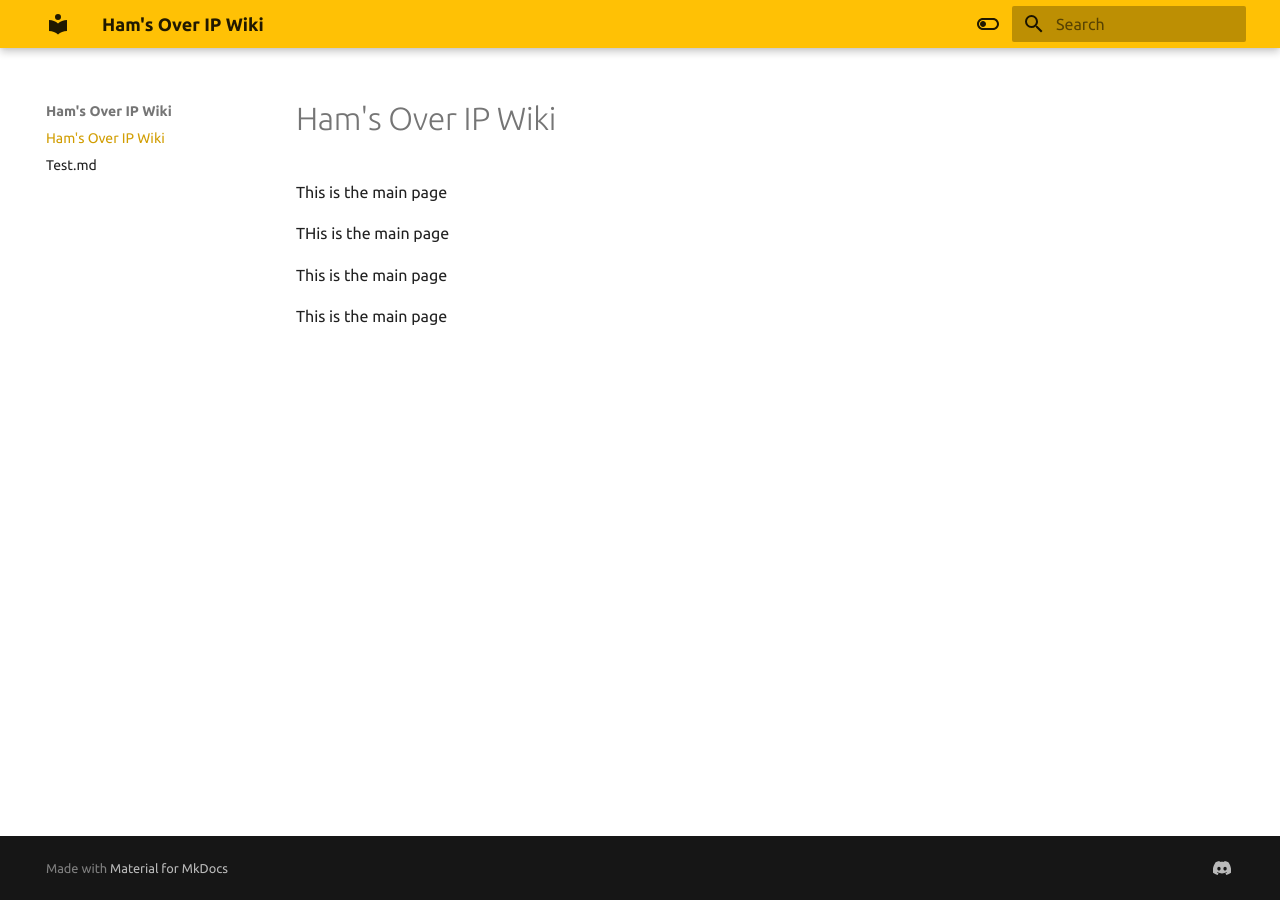
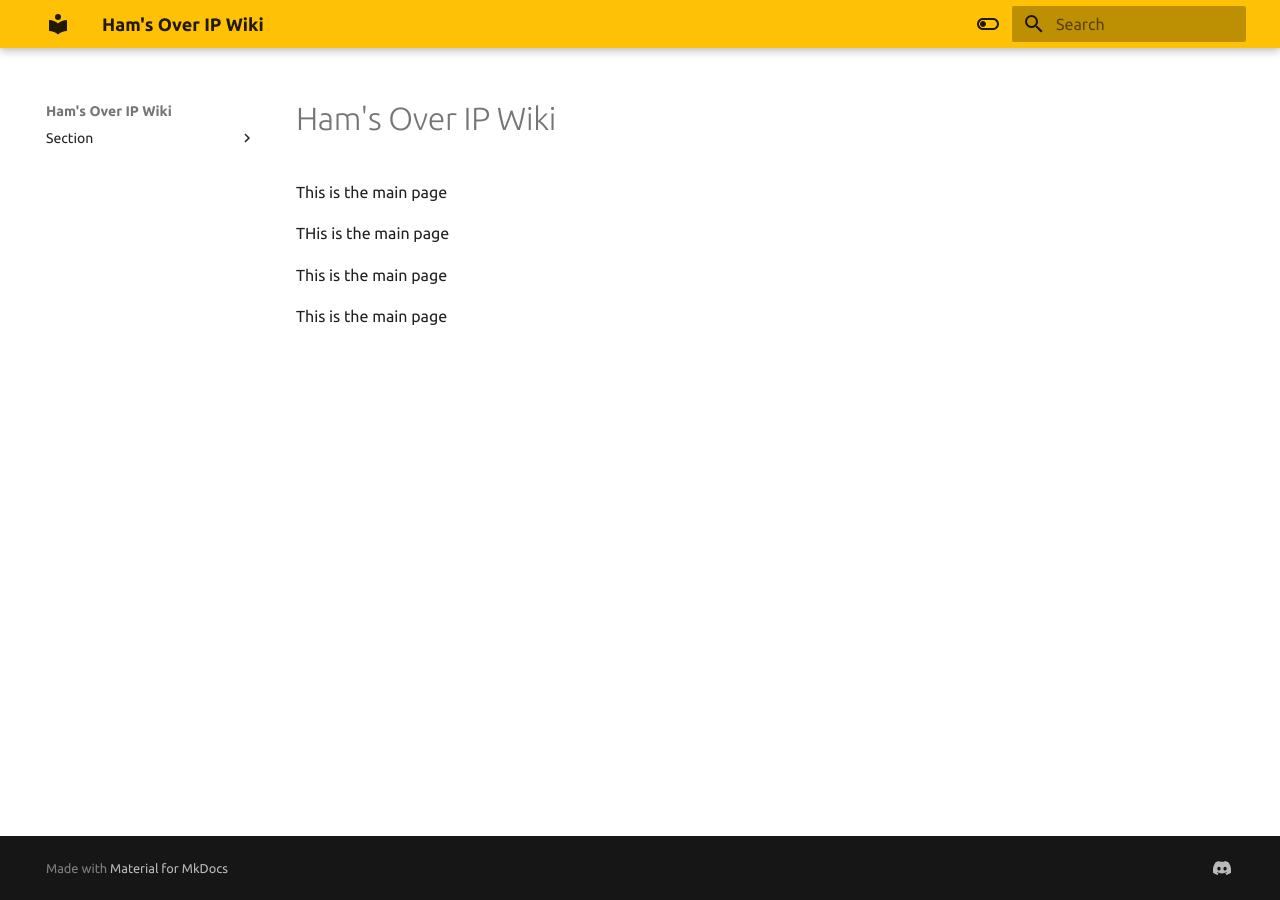
Before and after one commit to hamsoverip/wiki, an MkDocs documentation site: the page built from docs/index.md, in a window 1280 px wide. Built offline with MkDocs 1.6.1 and Material for MkDocs 9.7.7, drawn with Linux system fonts in a browser that asks for light colours; part of the change alters nothing that is shown.

Commit message:
test commit

```diff
--- a/mkdocs.yml
+++ b/mkdocs.yml
@@ -20,6 +20,11 @@ theme:
       toggle:
         icon: material/toggle-switch
         name: Switch to light mode
+nav:
+  - Section:
+    - section/index.md
+    - Page 1: section/text.md
+
 extra:
   social:
     - icon: 'fontawesome/brands/discord'
```
